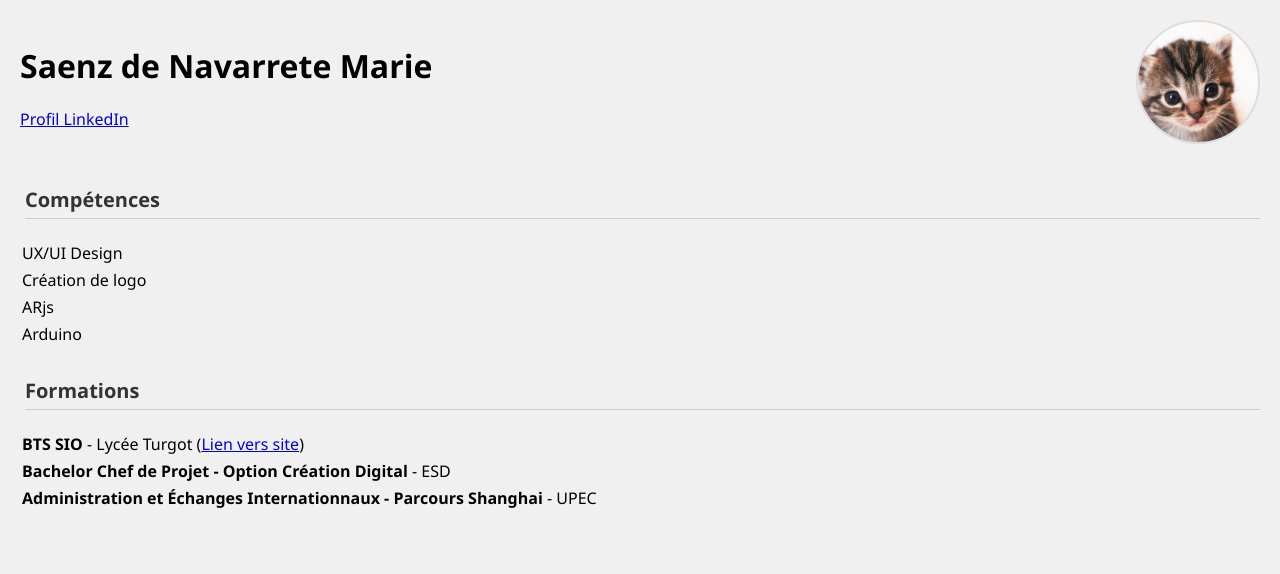
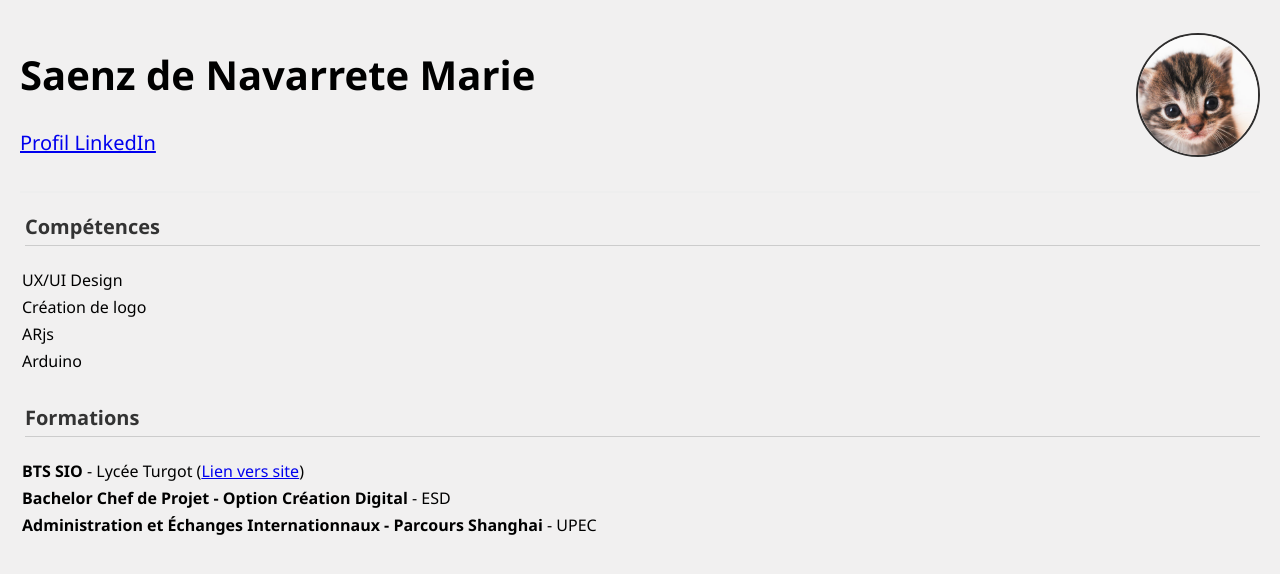
Before and after one commit to Marie-Portfolio/CV, a plain HTML site: page index.html in a window 1280 px wide. Drawn offline with Linux system fonts and the light colour scheme.

Commit message:
Update style.css

```diff
--- a/style.css
+++ b/style.css
@@ -23,10 +23,7 @@ body {
   border-bottom: 2px solid #eee;
   padding-bottom: 15px;
   margin-bottom: 20px;
-}
-
-.nom {
-  font-weight: bold;
+  font-size: 20px;
 }
 
 .photo img {
@@ -34,7 +31,7 @@ body {
   height: 120px;
   border-radius: 50%;
   object-fit: cover;
-  border: 2px solid #ddd;
+  border: 2px solid #2e2d2d;
 }
 
 .section {
@@ -45,7 +42,6 @@ body {
   font-size: 20px;
   margin-bottom: 10px;
   color: #333;
-  color-background: #ee8a4;
   border-bottom: 1px solid #ccc;
   padding-bottom: 5px;
   margin-left: 5px;
```
